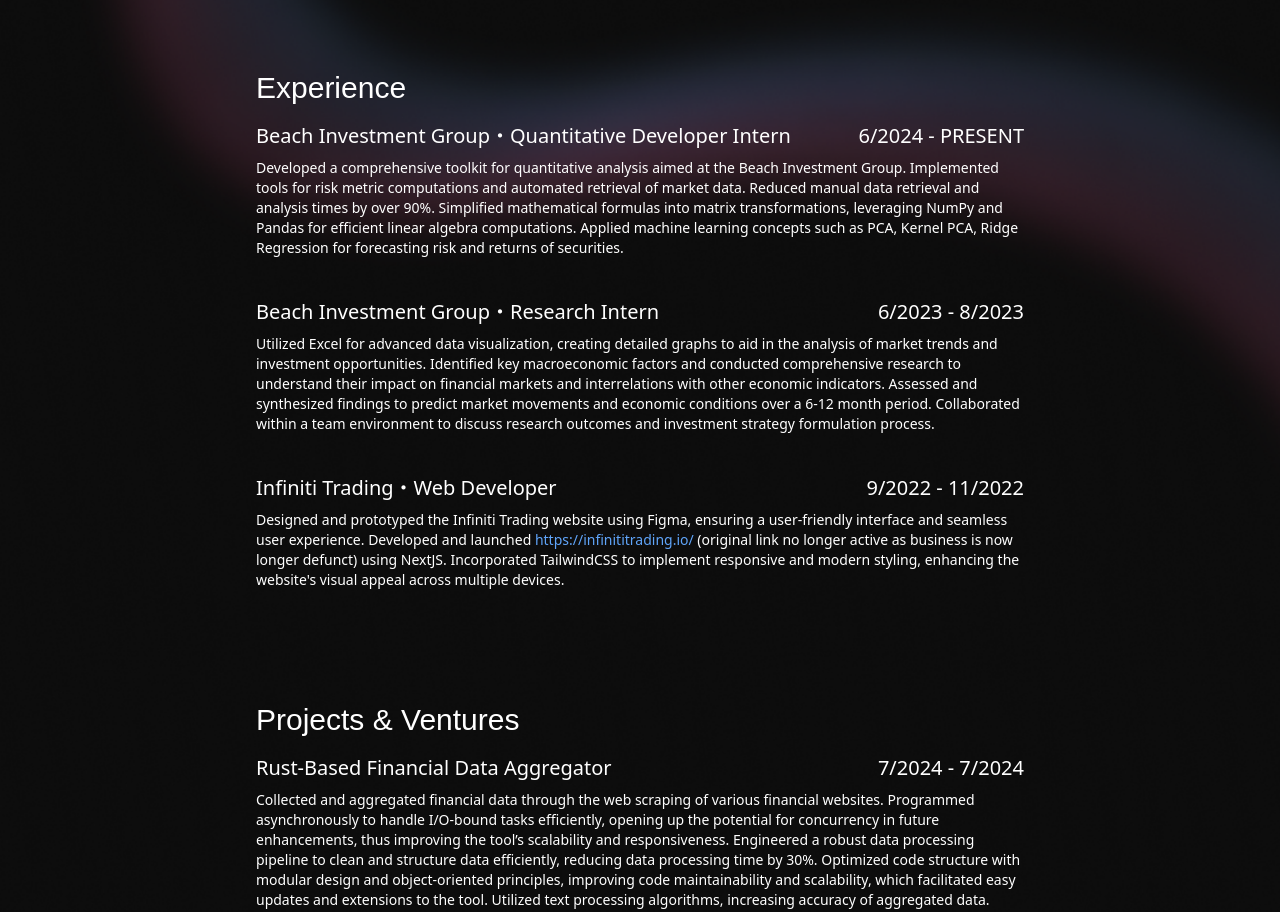
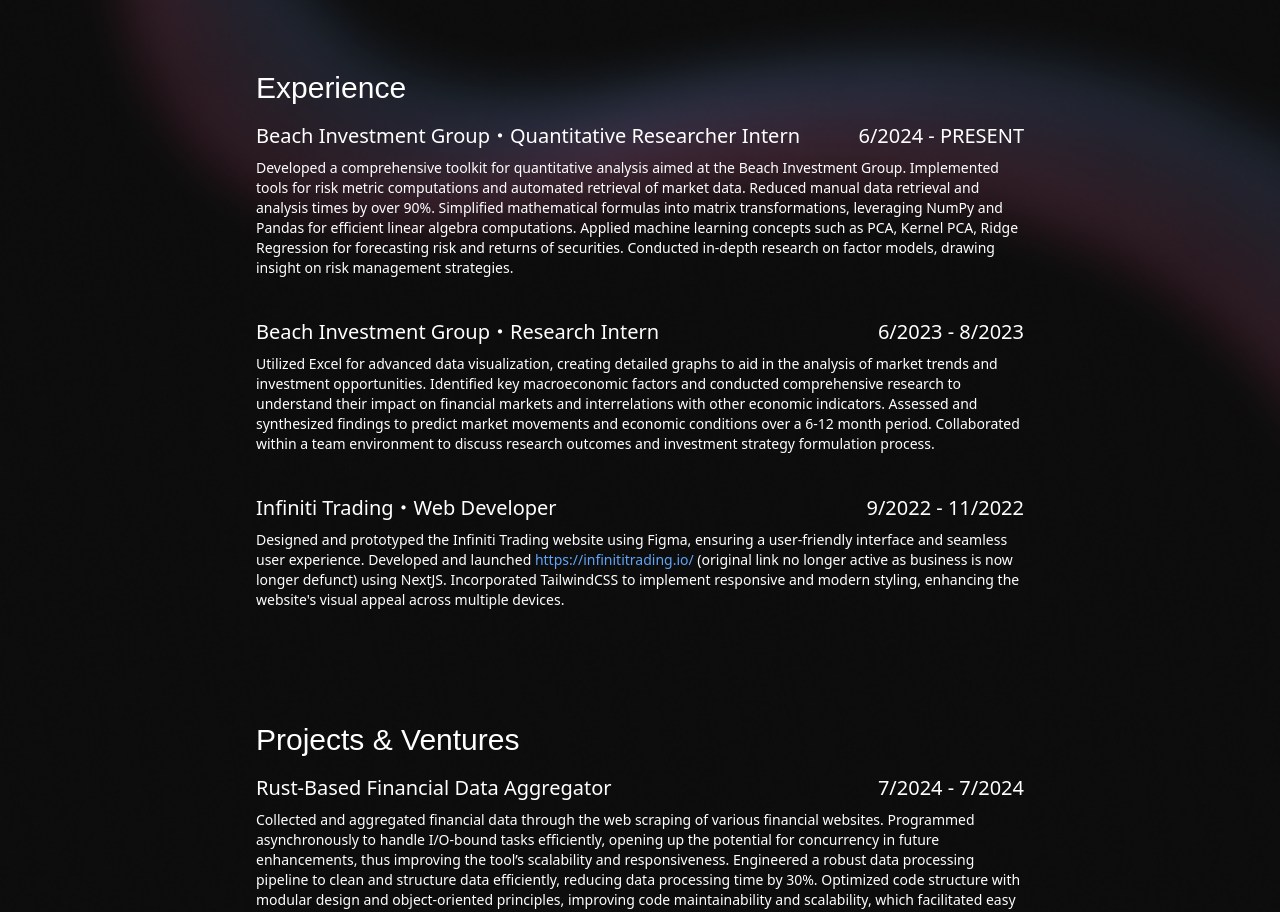
Before and after one commit to yushasama/koishiteru, a Next.js app: page / in a window 1280 px wide. Shown: the part 868-1780 px from the top of the page. Built offline with nearby package versions, Linux system fonts and the light colour scheme; no server answers.

Commit message:
Update page.tsx

```diff
--- a/app/page.tsx
+++ b/app/page.tsx
@@ -115,7 +115,7 @@
       <div className='text-2xl xl:text-3xl 2xl:text-4xl pb-4 font-heebo'>Experience</div>
       <Experiences
       companyName='Beach Investment Group'
-      role='Quantitative Developer Intern'
+      role='Quantitative Researcher Intern'
       startDate='6/2024'
       endDate='PRESENT'
       details={
@@ -125,6 +125,7 @@
           Reduced manual data retrieval and analysis times by over 90%.
           Simplified mathematical formulas into matrix transformations, leveraging NumPy and Pandas for efficient linear algebra computations.
           Applied machine learning concepts such as PCA, Kernel PCA, Ridge Regression for forecasting risk and returns of securities.
+		      Conducted in-depth research on factor models, drawing insight on risk management strategies.
           </>
         }
       />
```
